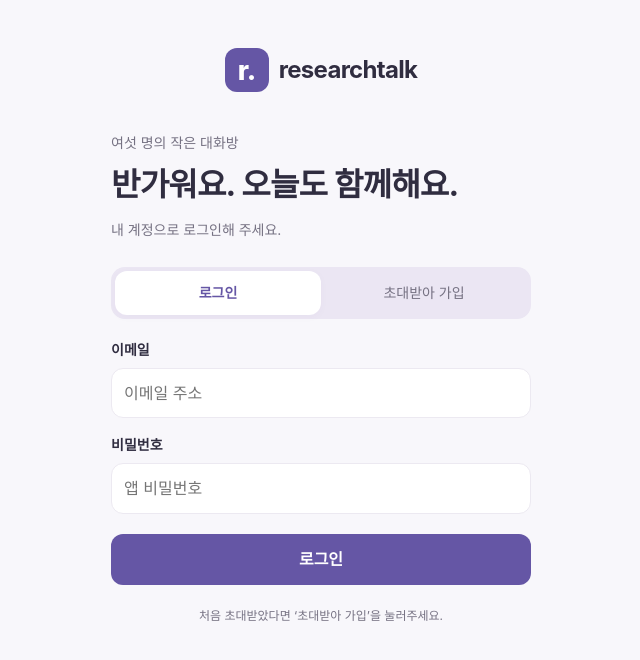
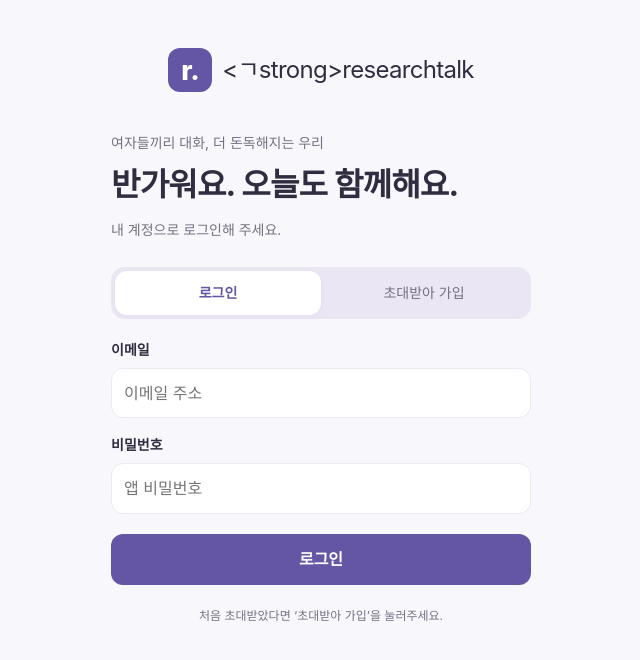
Before and after one commit to mksong0923/mksong, a website: page index.html in a window 1280 px wide. Shown: the whole page, without its empty margins (319-959 px from the left). Drawn offline with Linux system fonts and the light colour scheme.

Commit message:
Update index.html

```diff
--- a/index.html
+++ b/index.html
@@ -89,8 +89,8 @@
   </nav>
 </div>
 <section id="auth-screen" class="auth-screen" aria-label="로그인">
-  <div class="auth-brand"><span class="brand-mark">r.</span><strong>researchtalk</strong></div>
-  <div class="auth-card"><p class="eyebrow">여섯 명의 작은 대화방</p><h1 id="auth-title">반가워요.<br />오늘도 함께해요.</h1><p class="muted" id="auth-description">내 계정으로 로그인해 주세요.</p>
+  <div class="auth-brand"><span class="brand-mark">r.</span><ㄱstrong>researchtalk</strong></div>
+  <div class="auth-card"><p class="eyebrow">여자들끼리 대화, 더 돈독해지는 우리 </p><h1 id="auth-title">반가워요.<br />오늘도 함께해요.</h1><p class="muted" id="auth-description">내 계정으로 로그인해 주세요.</p>
     <div class="segmented" id="auth-modes"><button type="button" data-mode="login" aria-pressed="true">로그인</button><button type="button" data-mode="signup" aria-pressed="false">초대받아 가입</button></div>
     <form id="auth-form" class="stack-form">
       <div id="email-fields"><label for="auth-email">이메일</label><input id="auth-email" type="email" autocomplete="email" required placeholder="이메일 주소" /><label for="auth-password">비밀번호</label><input id="auth-password" type="password" autocomplete="current-password" required placeholder="앱 비밀번호" /></div>
```
